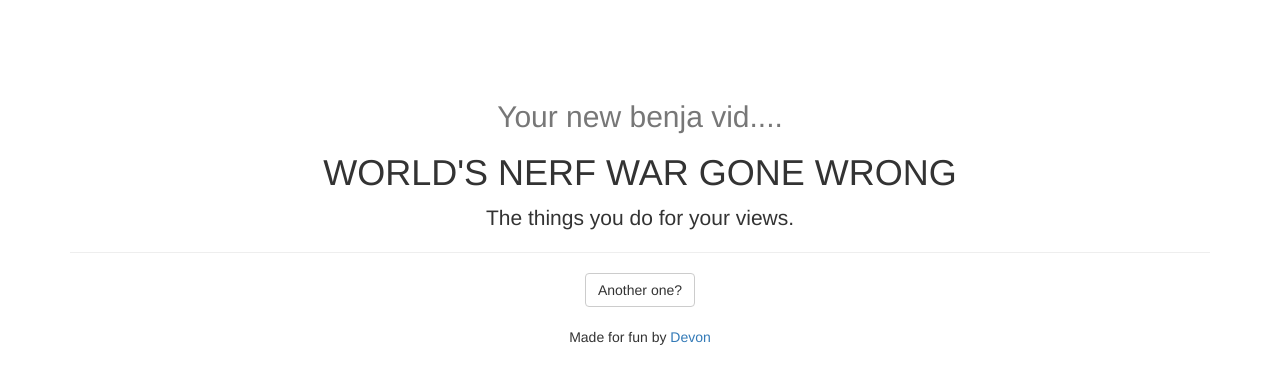
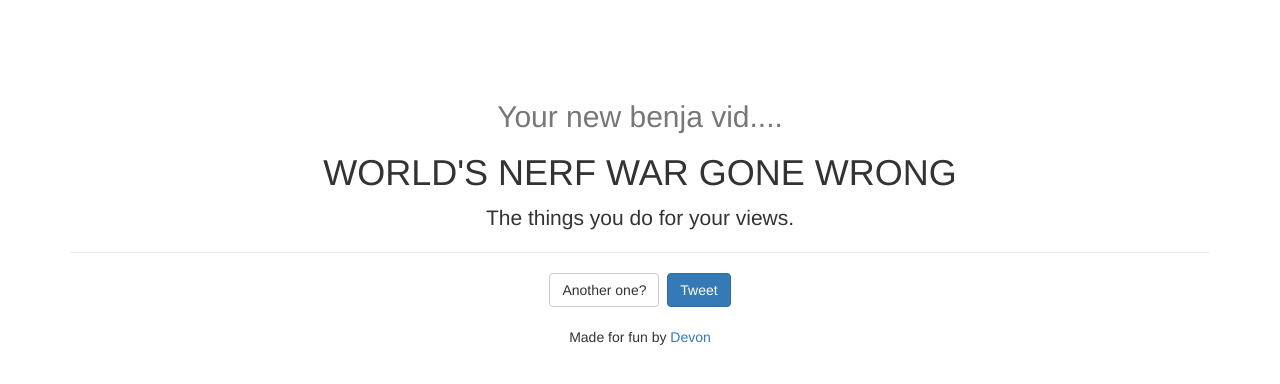
Before and after one commit to BladehellMC/BenjaVidNameGenerator, a plain HTML site: page index.html in a window 1280 px wide. Drawn offline with nearby package versions, Linux system fonts and the light colour scheme.

Commit message:
Tweet btn

```diff
--- a/index.html
+++ b/index.html
@@ -30,7 +30,8 @@
         <h1 id="idea" class="animated infinite pulse">&nbsp;</h1>
         <p class="lead" id="subtext">Use this document as a way to quickly start any new project.<br> All you get is this text and a mostly barebones HTML document.</p>
         <hr>
-        <button id="another" class="btn btn-default">Another one?</button>
+        <button id="another" class="btn btn-default">Another one?</button>&nbsp;
+        <a class="btn btn-primary" target="_blank" href="#" id="tweetbtn">Tweet</a>
       <br></br>
       <p>Made for fun by <a href="http://twitter.com/turqmelon">Devon</a></p>
       </div>
@@ -46,6 +47,9 @@
     <script src="ideas.js"></script>
     <script src="generate.js"></script>
     <script>
+
+      var tweetURLBase = "https://twitter.com/intent/tweet?text=";
+
       $(document).ready(function() {
         newIdea();
       });
@@ -57,6 +61,10 @@
 
       function newIdea() {
         var idea = generate(prefixes, nouns, suffixes);
+
+        var url = tweetURLBase + encodeURIComponent("My #Benja Vid Idea: " + idea + "! @Turqmelon @Bajan_Canadian");
+        $("#tweetbtn").attr("href", url);
+
         var i = $("#idea");
         i.fadeTo(100, 0, function() {
           i.html(idea);
```
